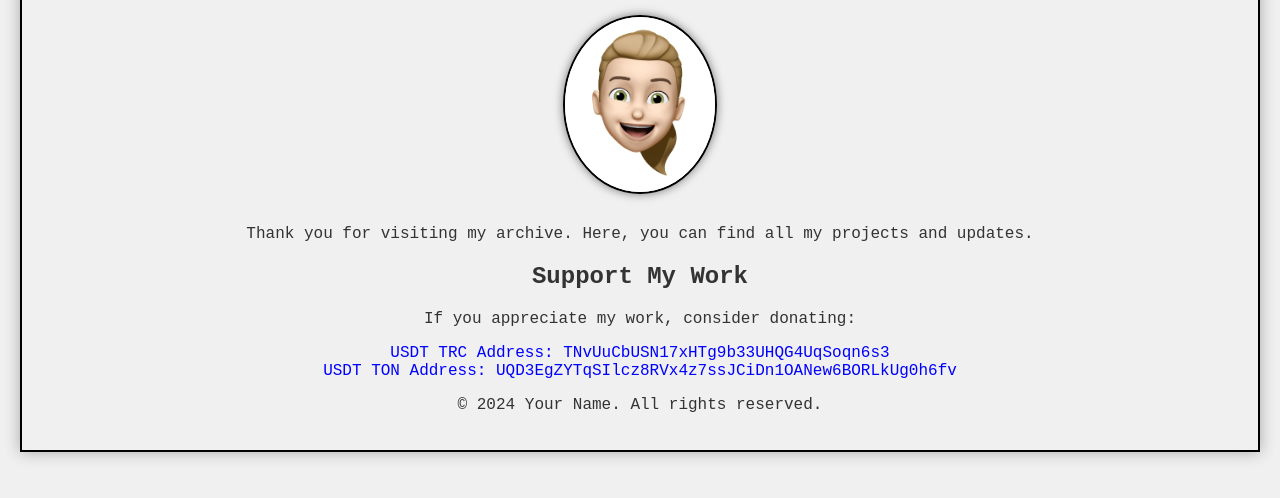
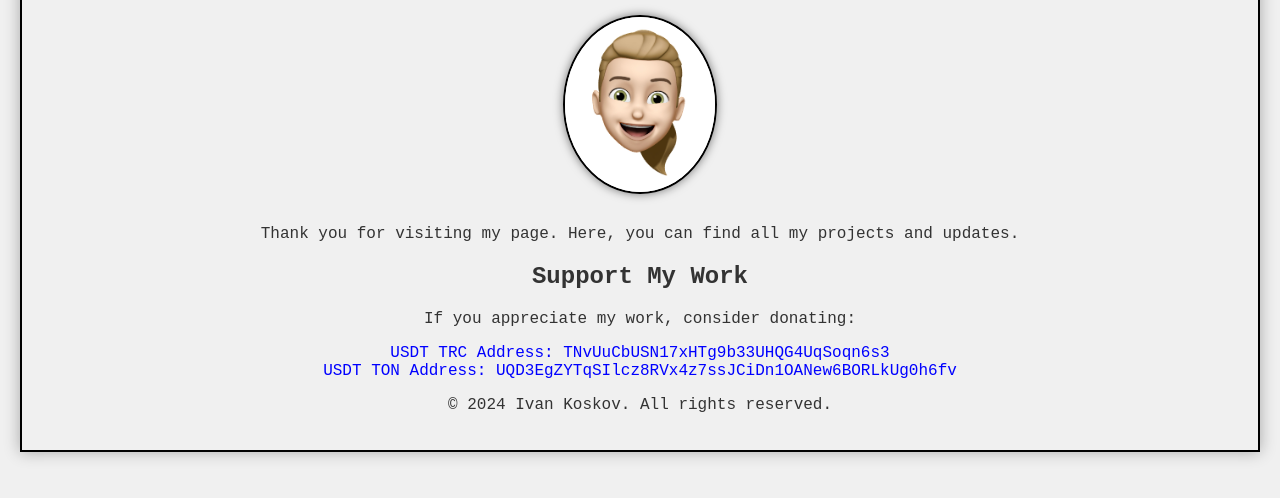
Before and after one commit to IvanKoskov/me, a plain HTML site: page index.html in a window 1280 px wide. Shown: the part 136-634 px from the top of the page. Drawn offline with Linux system fonts and the light colour scheme.

Commit message:
Update index.html

```diff
--- a/index.html
+++ b/index.html
@@ -40,7 +40,7 @@
     <h1>Welcome to My Archive!</h1>
     <img src="image.png" alt="Your Avatar" width="150">
 
-    <p>Thank you for visiting my archive. Here, you can find all my projects and updates.</p>
+    <p>Thank you for visiting my page. Here, you can find all my projects and updates.</p>
 
     <div class="donation">
         <h2>Support My Work</h2>
@@ -52,7 +52,7 @@
     </div>
 
     <footer>
-        <p>&copy; 2024 Your Name. All rights reserved.</p>
+        <p>&copy; 2024 Ivan Koskov. All rights reserved.</p>
     </footer>
 
 </body>
```
